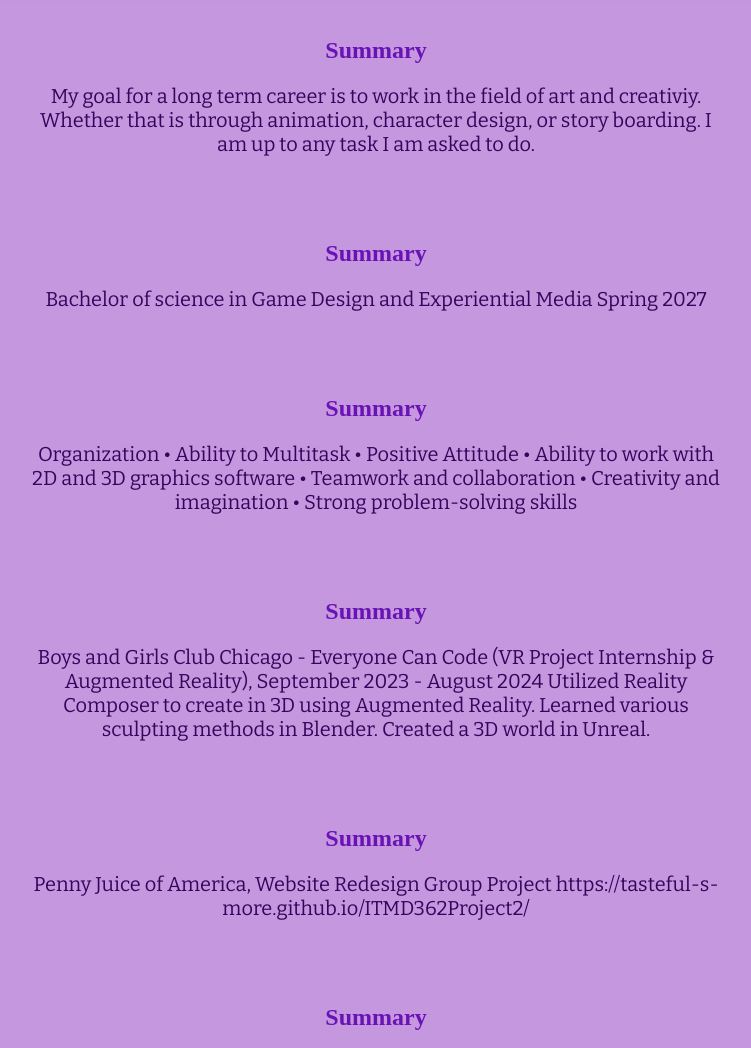
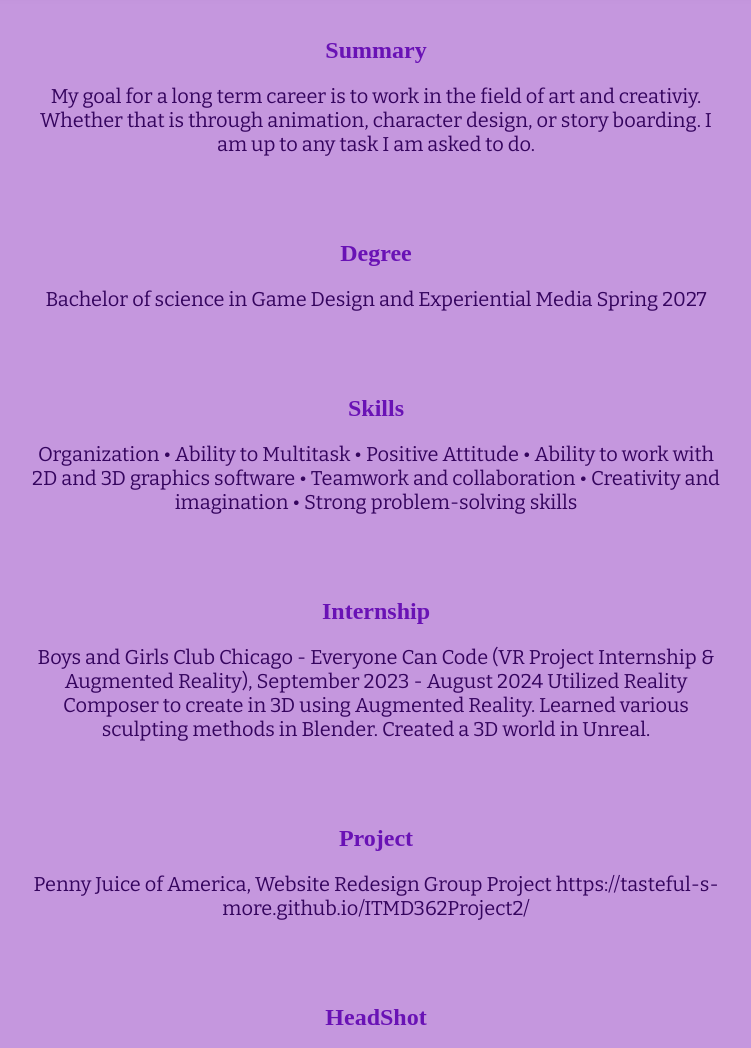
Before and after one commit to swatkins1/ITMD441_lab1, a plain HTML site: page index.html in a window 1280 px wide. Shown: the part 225-1273 px from the top of the page, without its empty margins (264-1015 px from the left). Drawn offline with nearby package versions, Linux system fonts and the light colour scheme; a web font is replaced by a local one.

Commit message:
finalzing text

```diff
--- a/index.html
+++ b/index.html
@@ -42,7 +42,7 @@ I am up to any task I am asked to do.
 
 <section>
 
-<p class="mini-header"> Summary </p>
+<p class="mini-header"> Degree </p>
 
 <p> Bachelor of science in Game Design and Experiential Media Spring 2027 </p> </section>
 
@@ -50,7 +50,7 @@ I am up to any task I am asked to do.
 
 <section>
 
-<p class="mini-header"> Summary </p>
+<p class="mini-header"> Skills </p>
 
  <p> Organization • Ability to Multitask • Positive Attitude • Ability to work with 2D and 3D graphics software • Teamwork and collaboration • Creativity and imagination • Strong problem-solving skills
 </p> </section>
@@ -58,7 +58,7 @@ I am up to any task I am asked to do.
 
 <section>
 
-<p class="mini-header"> Summary </p>
+<p class="mini-header"> Internship </p>
 
  <p>
 Boys and Girls Club Chicago - Everyone Can Code (VR Project Internship & Augmented Reality),
@@ -71,14 +71,14 @@ Created a 3D world in Unreal.
 </p> </section>
 
 
-<section> <p class="mini-header"> Summary </p>
+<section> <p class="mini-header"> Project </p>
 
 <p>
 Penny Juice of America, Website Redesign Group Project https://tasteful-s-more.github.io/ITMD362Project2/
 </p> </section>
 
 
-<section> <p class="mini-header"> Summary </p>
+<section> <p class="mini-header"> HeadShot </p>
  <p>
  <a id="headshot" href="index.html">
           <img src="images/headshot.jpg" alt="A headshot of Shonni Watkins, African American with gradient purple braids">
```
